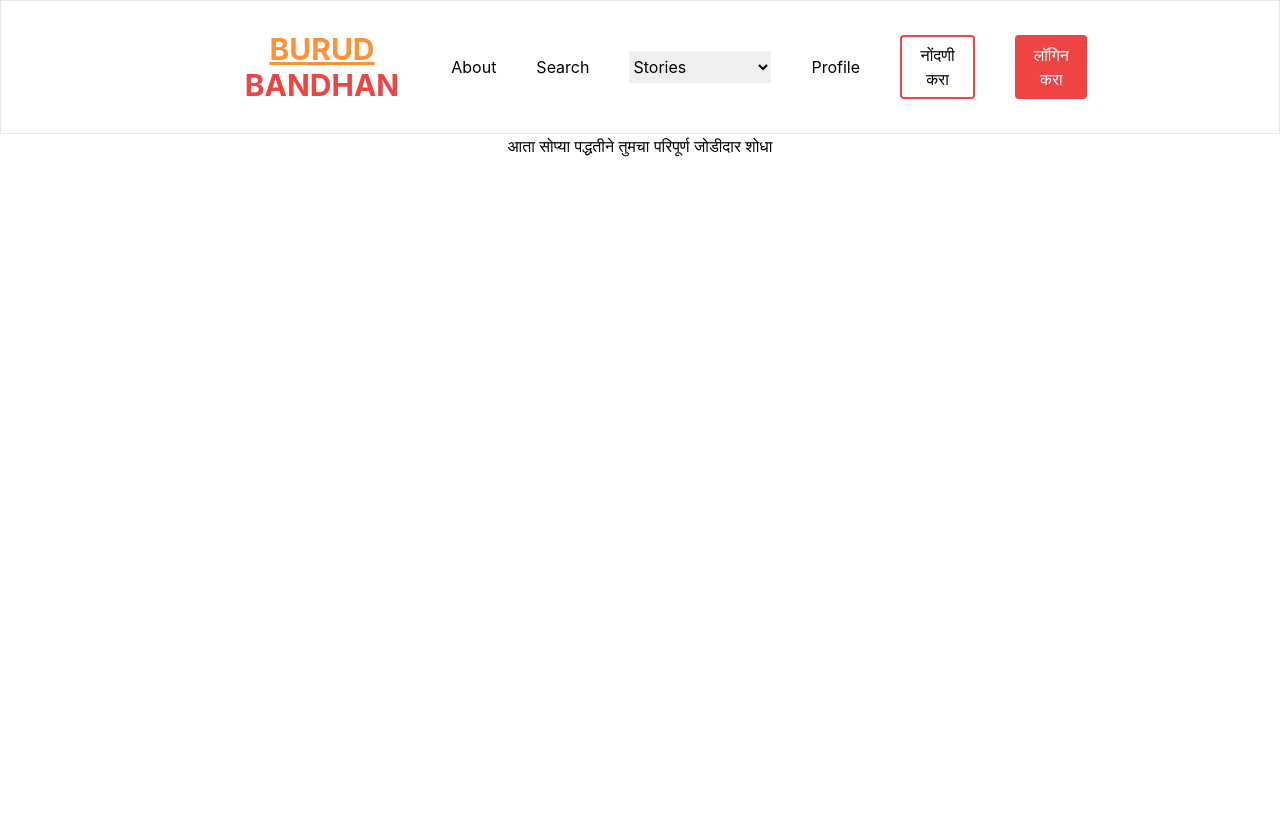
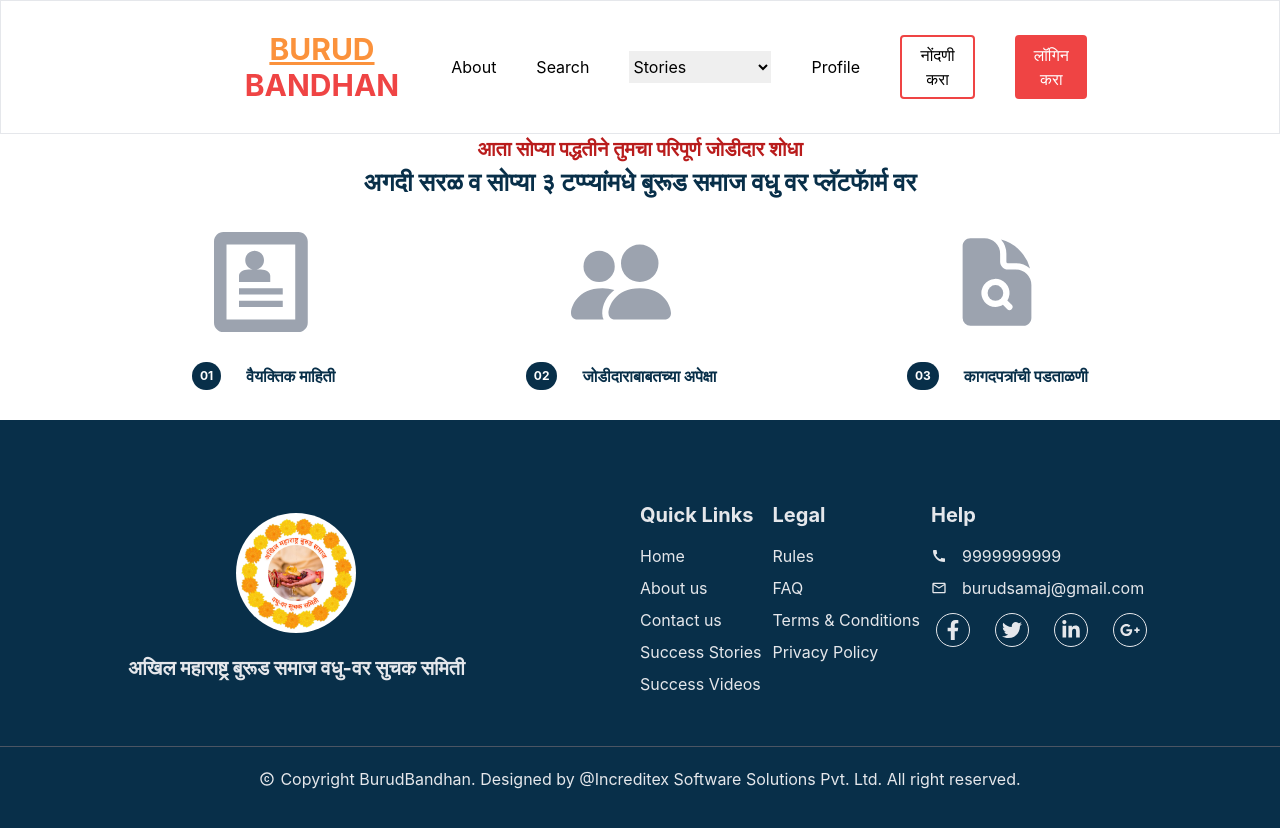
Before and after one commit to Increditex-Software-Solutions-Pvt-Ltd/new_BurudBandhan, a React (Create React App) app in the folder frontend/: page / in a window 1280 px wide. Shown: the top 828 px of the page. Before the commit the page ends 800 px from the top, so only its background shows below. Built offline with nearby package versions, Linux system fonts and the light colour scheme.

Commit message:
created navbar, footer and steps section for home page

```diff
--- /dev/null
+++ b/frontend/src/Components/Footer.jsx
@@ -0,0 +1,113 @@
+import React, { useState } from 'react';
+import burudLogo from "../Assets/burudBandhan_logo.jpeg";
+import { MdOutlineEmail, MdCall, MdCopyright } from "react-icons/md";
+import { FaFacebookF, FaGooglePlusG, FaLinkedinIn, FaTwitter,  } from "react-icons/fa";
+
+const iniQuickLinks = [
+    {title: "Home", url: "/"},
+    {title: "About us", url: "/about"},
+    {title: "Contact us", url: "/contact"},
+    {title: "Success Stories", url: "/success_stories"},
+    {title: "Success Videos", url:"/success_videos"}
+]
+
+const iniLegalLinks = [
+    {title:"Rules", url: "/"},
+    {title:"FAQ", url: "/"},
+    {title:"Terms & Conditions", url: "/"},
+    {title:"Privacy Policy", url: "/"},
+
+]
+
+const Footer = () => {
+    const [quickLinks, setQuickLinks] = useState(iniQuickLinks);
+    const [legalLinks, setLegalLinks] = useState(iniLegalLinks);
+  return (
+    <footer className='  bg-sky-950 text-gray-200  pt-[80px] pb-[40px] '>
+        <div className=' border-gray-50 w-[80%] m-auto flex justify-between items-center'>
+            {/* logo and text */}
+            <div className='flex flex-col gap-[20px]'>
+                <img className='w-[120px] h-[120px] m-auto rounded-full' src={burudLogo} alt='logo_image' />
+                <p className='font-bold text-[20px]'>अखिल महाराष्ट्र बुरूड समाज वधु-वर सुचक समिती</p>
+            </div>
+
+            {/* links section */}
+            <div className='w-[50%] flex justify-between'>
+                <div className='text-left'>
+                    <h5 className='text-[20px] font-bold mb-[14px]'>Quick Links</h5>
+                    <ul className='flex flex-col gap-[8px]'>
+                        {
+                            quickLinks.map((item, i) =>(
+                                <li key={i}>
+                                    <a href={item.url}>{item.title}</a>
+                                </li>
+                            ))
+                        }
+                    </ul>
+                </div>
+
+                <div className='text-left'>
+                    <h5 className='text-[20px] font-bold mb-[14px]'>Legal</h5>
+                    <ul className='flex flex-col gap-[8px]'>
+                        {
+                            legalLinks.map((item, i) =>(
+                                <li key={i}>
+                                    <a href={item.url}>{item.title}</a>
+                                </li>
+                            ))
+                        }
+                    </ul>
+                </div>
+
+                <div className='text-left'>
+                    <h5 className='text-[20px] font-bold mb-[14px]'>Help</h5>
+                    <div className=' flex flex-col gap-[8px]'>
+                        <div className='flex justify-start items-center gap-[15px]'>
+                            <MdCall />
+                            <p>9999999999</p>
+                        </div>
+                        <div className='flex justify-start items-center gap-[15px]'>
+                            <MdOutlineEmail />
+                            <p>burudsamaj@gmail.com</p>
+                        </div>
+
+                        <div className='p-[5px] flex justify-start items-center gap-[25px]'>
+                            <div className='cursor-pointer border rounded-full p-[6px]'>
+                                <FaFacebookF className="text-[20px]" />
+                            </div>
+                            <div className='cursor-pointer border rounded-full p-[6px]'>
+                                <FaTwitter className="text-[20px]" />
+                            </div>
+                            <div className='cursor-pointer border rounded-full p-[6px]'>
+                                <FaLinkedinIn className="text-[20px]" />
+                            </div>
+                            <div className='cursor-pointer border rounded-full p-[6px]'>
+                                <FaGooglePlusG className="text-[20px]" />
+                            </div>
+                        </div>
+
+                    </div>
+
+
+
+                </div>
+            </div>
+
+
+        </div>
+
+        <div className='border-t border-gray-600 mt-[50px] '>
+            <div className='flex gap-[5px] items-center  justify-center p-[20px]'>
+                <MdCopyright />
+                <p>
+                    Copyright BurudBandhan. Designed by @Increditex Software Solutions Pvt. Ltd. All right reserved.
+                </p>
+            </div>
+        </div>
+
+
+    </footer>
+  )
+}
+
+export default Footer
--- /dev/null
+++ b/frontend/src/Components/Home/Steps.jsx
@@ -0,0 +1,40 @@
+import React, { useState } from 'react';
+import { ImProfile } from "react-icons/im";
+import { BsPeopleFill } from "react-icons/bs";
+import { HiDocumentMagnifyingGlass } from "react-icons/hi2";
+
+const stepsData = [
+    {id:1, title: "वैयक्तिक माहिती", icon: <ImProfile className="text-[100px] text-gray-400"/>},
+    {id:2, title: "जोडीदाराबाबतच्या अपेक्षा", icon: <BsPeopleFill className="text-[100px] text-gray-400"/>},
+    {id:3, title: "कागदपत्रांची पडताळणी ", icon: <HiDocumentMagnifyingGlass className="text-[100px] text-gray-400"/>},
+]
+
+const Steps = () => {
+    const [steps, setSteps] = useState(stepsData);
+
+  return (
+    <div className=''>
+        <p className='text-red-700 text-[20px] font-bold'>आता सोप्या पद्धतीने तुमचा परिपूर्ण जोडीदार शोधा</p>
+        <p className='text-[25px] font-bold text-sky-950'>अगदी सरळ व सोप्या ३ टप्प्यांमधे बुरूड समाज वधु वर प्लॅटफाॅर्म वर </p>
+
+        <div className='w-[70%] m-auto flex  justify-between '>
+          {
+            steps.map((item, i)=>(
+              <div className='py-[30px] ' key={item.id}>
+                {/* icon */}
+                <div className='mb-[30px] flex items-center justify-center'>
+                  {item.icon}
+                </div>
+                <div className=' font-bold flex justify-between items-center gap-[25px]'>
+                  <p className=' text-white bg-sky-950 p-[5px] px-[8px] text-[12px] rounded-full'>0{i+1}</p>
+                  <p className='text-sky-950 '>{item.title}</p>
+                </div>
+              </div>
+            ))
+          }
+        </div>
+      </div>
+  )
+}
+
+export default Steps;
--- a/frontend/src/Pages/Home.jsx
+++ b/frontend/src/Pages/Home.jsx
@@ -1,15 +1,19 @@
-import React from 'react'
-import TopSection from '../Components/Home/TopSection'
+import React, { useState } from 'react'
+import TopSection from '../Components/Home/TopSection';
+import Steps from '../Components/Home/Steps';
+import Footer from '../Components/Footer';
+
+
+
 
 const Home = () => {
+
   return (
-    <div>
+    <div className=''>
       {/* <TopSection /> */}
 
-      <div>
-        <p>आता सोप्या पद्धतीने तुमचा परिपूर्ण जोडीदार शोधा</p>
-        <p></p>
-      </div>
+      <Steps/>
+      <Footer/>
 
     </div>
   )
--- a/frontend/tailwind.config.js
+++ b/frontend/tailwind.config.js
@@ -4,7 +4,9 @@
     "./src/**/*.{js,jsx,ts,tsx}",
   ],
   theme: {
-    extend: {},
+    extend: {
+
+    },
   },
   plugins: [],
 }
--- /dev/null
+++ b/package.json
@@ -0,0 +1,5 @@
+{
+  "dependencies": {
+    "react-icons": "^5.3.0"
+  }
+}
```
Also changed, not shown: 1 other file (tests, documents, lock files or other folders).
